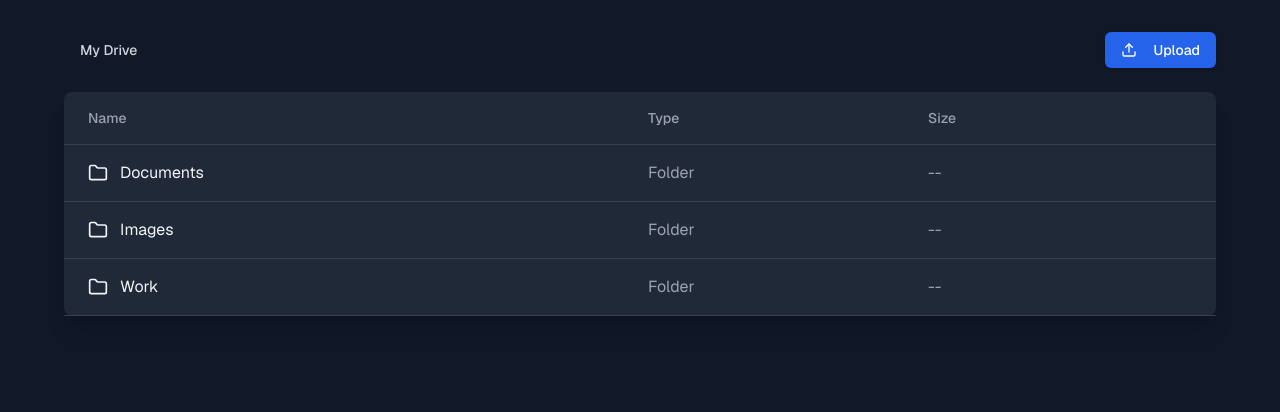
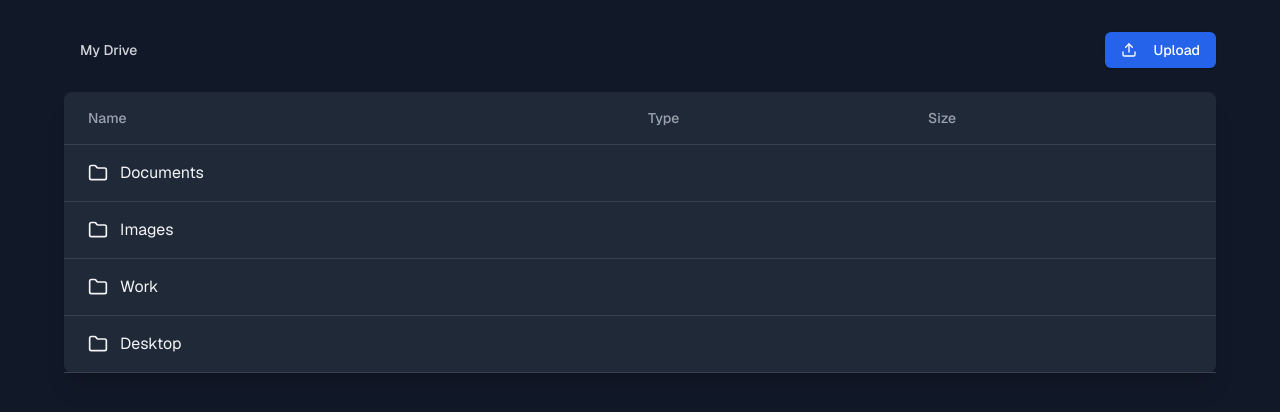
Before and after one commit to Atharva-3000/t3-drive, a Next.js app: page / in a window 1280 px wide. Shown: the top 412 px of the page. Built offline with nearby package versions, Linux system fonts and the light colour scheme.

Commit message:
implement file and folder display with mock data; update | Breadcrums sorted | README with next steps

```diff
--- /dev/null
+++ b/src/app/file-row.tsx
@@ -0,0 +1,46 @@
+import { type Folder, type File } from "~/lib/mock-data"
+import { Folder as FolderIcon, FileIcon, } from "lucide-react"
+
+
+export function FileRow(props: { file: File }) {
+    const { file } = props;
+    return (
+        <li key={file.id} className="px-6 py-4 border-b border-gray-700 hover:bg-gray-750">
+            <div className="grid grid-cols-12 gap-4 items-center">
+                <div className="col-span-6 flex items-center">
+                    <a href={file.url ?? "#"} className="flex items-center text-gray-100 hover:text-blue-400"
+                        target="_blank">
+                        <FileIcon className="mr-3" size={20} />
+                        {file.name}
+                    </a>
+                </div>
+                <div className="col-span-3 text-gray-400">{
+                    "file"
+                }</div>
+                <div className="col-span-3 text-gray-400">{file.size}</div>
+            </div>
+        </li>
+    )
+}
+
+export function FolderRow(props: { folder: Folder, handleFolderClick: () => void }) {
+    const { folder, handleFolderClick } = props;
+    return (
+        <li key={folder.id} className="px-6 py-4 border-b border-gray-700 hover:bg-gray-750">
+            <div className="grid grid-cols-12 gap-4 items-center">
+                <div className="col-span-6 flex items-center">
+                    <button
+                        onClick={() => handleFolderClick()}
+                        className="flex items-center text-gray-100 hover:text-blue-400"
+                    >
+                        <FolderIcon className="mr-3" size={20} />
+                        {folder.name}
+                    </button>
+
+                </div>
+                <div className="col-span-3 text-gray-400"></div>
+                <div className="col-span-3 text-gray-400"></div>
+            </div>
+        </li>
+    )
+}
--- a/src/app/page.tsx
+++ b/src/app/page.tsx
@@ -1,39 +1,43 @@
-/* eslint-disable @typescript-eslint/no-unused-vars */
 "use client"
 
-import { useState } from "react"
-import { File, mockFiles } from "../lib/mock-data"
-import { Folder, FileIcon, Upload, ChevronRight } from "lucide-react"
-import Link from "next/link"
+import { useMemo, useState } from "react"
+import { mockFiles, mockFolders } from "../lib/mock-data"
+import { Upload, ChevronRight } from "lucide-react"
 import { Button } from "~/components/ui/button"
+import { FileRow, FolderRow } from "./file-row"
 
 export default function GoogleDriveClone() {
-  const [currentFolder, setCurrentFolder]  = useState<string | null>(null)
+  const [currentFolder, setCurrentFolder] = useState<string>("root")
 
   const getCurrentFiles = () => {
     return mockFiles.filter((file) => file.parent === currentFolder)
+  }
+
+  const getCurrentFolders = () => {
+    return mockFolders.filter((folder) => folder.parent === currentFolder)
   }
 
   const handleFolderClick = (folderId: string) => {
     setCurrentFolder(folderId)
   }
 
-  const getBreadcrumbs = () => {
+  const breadcrums = useMemo(() => {
     const breadcrumbs = []
     let currentId = currentFolder
 
-    while (currentId !== null) {
-      const folder = mockFiles.find((file) => file.id === currentId)
+    while (currentId !== "root") {
+      const folder = mockFolders.find((file) => file.id === currentId)
       if (folder) {
         breadcrumbs.unshift(folder)
-        currentId = folder.parent
+        currentId = folder.parent ?? "root"
       } else {
         break
       }
     }
 
-    return breadcrumbs
-  }
+    return breadcrumbs;
+  }, [currentFolder])
+
 
   const handleUpload = () => {
     alert("Upload functionality would be implemented here")
@@ -45,13 +49,13 @@
         <div className="flex justify-between items-center mb-6">
           <div className="flex items-center">
             <Button
-              onClick={() => setCurrentFolder(null)}
+              onClick={() => setCurrentFolder("root")}
               variant="ghost"
               className="text-gray-300 hover:text-white mr-2"
             >
               My Drive
             </Button>
-            {getBreadcrumbs().map((folder, index) => (
+            {breadcrums.map((folder, index) => (
               <div key={folder.id} className="flex items-center">
                 <ChevronRight className="mx-2 text-gray-500" size={16} />
                 <Button
@@ -78,29 +82,13 @@
             </div>
           </div>
           <ul>
+            {getCurrentFolders().map((folder) => (
+              <FolderRow key={folder.id} folder={folder} handleFolderClick={() => {
+                handleFolderClick(folder.id)
+              }} />
+            ))}
             {getCurrentFiles().map((file) => (
-              <li key={file.id} className="px-6 py-4 border-b border-gray-700 hover:bg-gray-750">
-                <div className="grid grid-cols-12 gap-4 items-center">
-                  <div className="col-span-6 flex items-center">
-                    {file.type === "folder" ? (
-                      <button
-                        onClick={() => handleFolderClick(file.id)}
-                        className="flex items-center text-gray-100 hover:text-blue-400"
-                      >
-                        <Folder className="mr-3" size={20} />
-                        {file.name}
-                      </button>
-                    ) : (
-                      <Link href={file.url ??  "#"} className="flex items-center text-gray-100 hover:text-blue-400">
-                        <FileIcon className="mr-3" size={20} />
-                        {file.name}
-                      </Link>
-                    )}
-                  </div>
-                  <div className="col-span-3 text-gray-400">{file.type === "folder" ? "Folder" : "File"}</div>
-                  <div className="col-span-3 text-gray-400">{file.type === "folder" ? "--" : "2 MB"}</div>
-                </div>
-              </li>
+              <FileRow key={file.id} file={file} />
             ))}
           </ul>
         </div>
--- a/src/lib/mock-data.ts
+++ b/src/lib/mock-data.ts
@@ -1,21 +1,33 @@
 export interface File {
   id: string
   name: string
-  type: "file" | "folder"
-  url?: string
-  parent: string | null
-  size?: string
+  type: "file"
+  url: string
+  parent: string
+  size: string
 }
 
+export type Folder = {
+  id: string
+  name: string
+  type: "folder"
+  parent: string | null
+};
+
+export const mockFolders: Folder[] = [
+  { id: "root", name: "root", type: "folder", parent: null },
+  { id: "1", name: "Documents", type: "folder", parent: "root" },
+  { id: "2", name: "Images", type: "folder", parent: "root" },
+  { id: "3", name: "Work", type: "folder", parent: "root" },
+  { id: "4", name: "Desktop", type: "folder", parent: "root" },
+  { id: "8", name: "Presentations", type: "folder", parent: "3" },
+]
+
 export const mockFiles: File[] = [
-  { id: "1", name: "Documents", type: "folder", parent: null },
-  { id: "2", name: "Images", type: "folder", parent: null },
-  { id: "3", name: "Work", type: "folder", parent: null },
   { id: "4", name: "Resume.pdf", type: "file", url: "/files/resume.pdf", parent: "1", size: "1.2 MB" },
   { id: "5", name: "Project Proposal.docx", type: "file", url: "/files/proposal.docx", parent: "1", size: "2.5 MB" },
   { id: "6", name: "Vacation.jpg", type: "file", url: "/files/vacation.jpg", parent: "2", size: "3.7 MB" },
   { id: "7", name: "Profile Picture.png", type: "file", url: "/files/profile.png", parent: "2", size: "1.8 MB" },
-  { id: "8", name: "Presentations", type: "folder", parent: "3" },
   { id: "9", name: "Q4 Report.pptx", type: "file", url: "/files/q4-report.pptx", parent: "8", size: "5.2 MB" },
   { id: "10", name: "Budget.xlsx", type: "file", url: "/files/budget.xlsx", parent: "3", size: "1.5 MB" },
 ]
```
Also changed, not shown: 2 other files (tests, documents, lock files or other folders).
